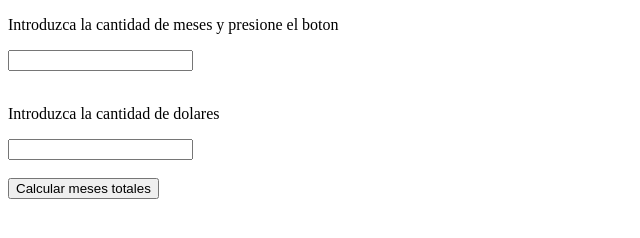
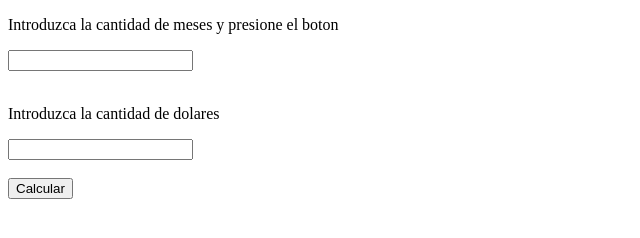
Before and after one commit to agetro2003/CalculadoraMeses, a plain HTML site: page index.html in a window 1280 px wide. Shown: the whole page, without its empty margins (0-640 px from the left). Drawn offline with Linux system fonts and the light colour scheme.

Commit message:
Modificar texto del boton

```diff
--- a/index.html
+++ b/index.html
@@ -18,7 +18,7 @@
             <input type="number" id="dolares"/>
        </div>
       <br/>
-       <button onclick="calcular();">Calcular meses totales</button>
+       <button onclick="calcular();">Calcular</button>
 
        <br/>
     </div>
```
